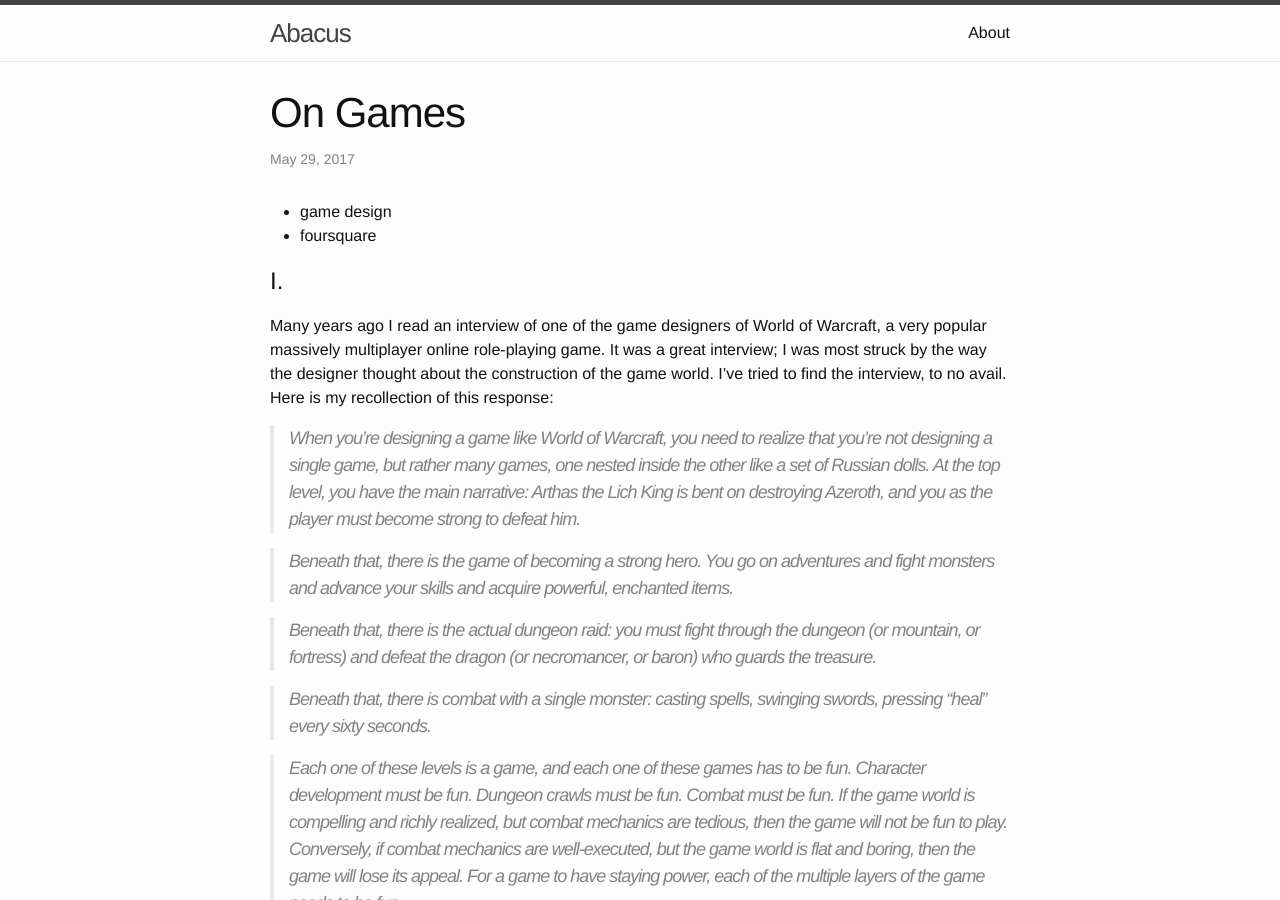
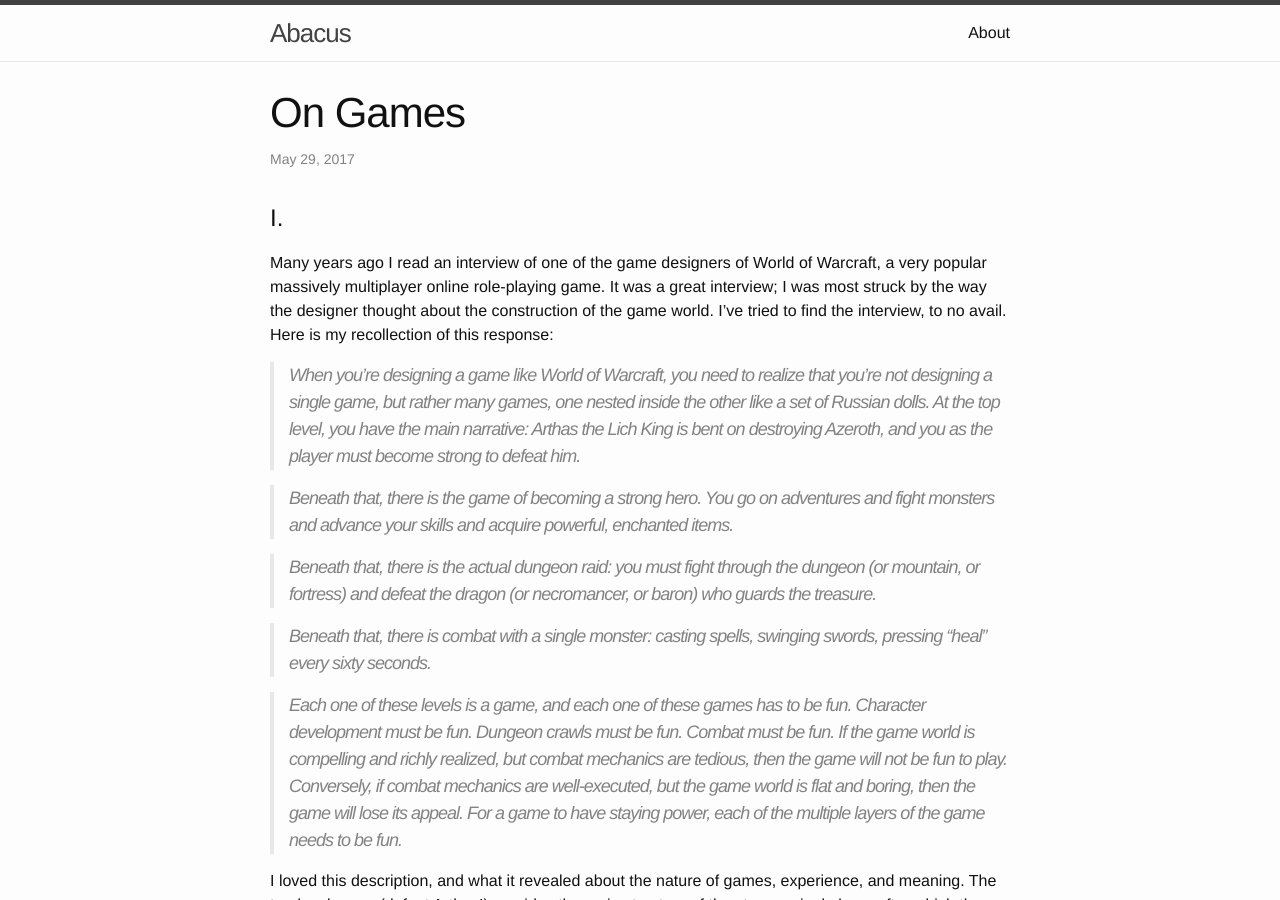
Before and after one commit to kronosapiens/kronosapiens.github.io, a Jekyll site: the page built from _posts/2017-05-29-on-games.md, in a window 1280 px wide and 900 px high. Built offline with Jekyll 4.4.1, drawn with Linux system fonts in a browser that asks for light colours; comment, search, counter and statistics services are not loaded.

Commit message:
Update post

```diff
--- a/_posts/2017-05-29-on-games.md
+++ b/_posts/2017-05-29-on-games.md
@@ -9,8 +9,6 @@ tags:
 - philosophy
 
 ---
-- game design
-- foursquare
 
 # I.
 
```
